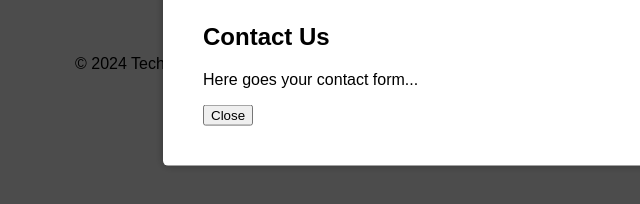
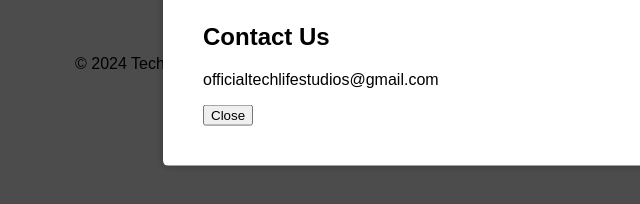
Before and after one commit to TechLifeStudios/TechLifeStudios, a plain HTML site: page index.html in a window 1280 px wide. Both pictures are taken after a click on the link "Contact". Shown: the part 336-540 px from the top of the page, 53-693 px from the left. Drawn offline with Linux system fonts and the light colour scheme.

Commit message:
index.html

```diff
--- a/index.html
+++ b/index.html
@@ -133,7 +133,7 @@
     <div class="overlay" id="overlay">
         <div class="contact-form">
             <h2>Contact Us</h2>
-            <p>Here goes your contact form...</p>
+            <p>officialtechlifestudios@gmail.com</p>
             <button id="close-btn">Close</button>
         </div>
     </div>
```
